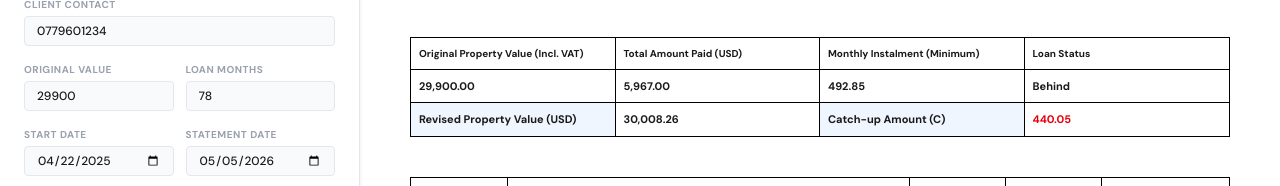
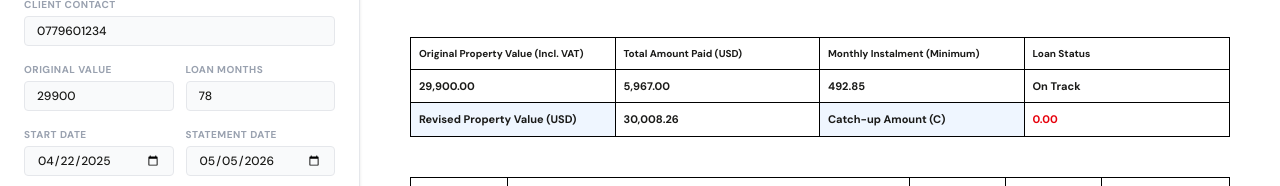
Before and after one commit to Five-Two-Two-Five/Northgate-statement-Sim, a React (Vite) app: page / in a window 1280 px wide. Shown: the part 267-453 px from the top of the page. Built offline with nearby package versions, Linux system fonts and the light colour scheme.

Commit message:
fix(calculations): adjust instalment due date logic and VAT adjustment formula

```diff
--- a/src/App.tsx
+++ b/src/App.tsx
@@ -79,7 +79,8 @@ const monthsElapsed = (startValue: string, statementValue: string) => {
   const dueDay = startDate.getDate();
 
   let count = 0;
-  let current = buildAlignedDate(startDate.getFullYear(), startDate.getMonth(), dueDay);
+  // Start counting from 1 month after the start date
+  let current = buildAlignedDate(startDate.getFullYear(), startDate.getMonth() + 1, dueDay);
 
   while (current <= endDate) {
     count += 1;
@@ -216,11 +217,11 @@ export default function App() {
 
     const calculations = [
       ['Monthly Instalment (M)', { formula: 'ROUND(PMT(B9/12, B10, -B8), 2)' }], // B15
-      ['Instalments Due (N)', { formula: 'DATEDIF(B6, B7, "m") + 1' }], // B16
+      ['Instalments Due (N)', { formula: 'DATEDIF(B6, B7, "m")' }], // B16
       ['Expected Total (E = N * M)', { formula: 'B15 * B16' }], // B17
       ['Total Paid (P)', { formula: 'SUM(Ledger!D:D)' }], // B18
       ['Catch-up Amount (E - P)', { formula: 'MAX(0, B17 - B18)' }], // B19
-      ['VAT Adjustment Amount', { formula: 'ROUND(((B8-SUMIFS(Ledger!D:D, Ledger!A:A, "<"&B12))/1.15) * (B11 - 0.15), 2)' }], // B20
+      ['VAT Adjustment Amount', { formula: 'ROUND(((B8-SUMIFS(Ledger!D:D, Ledger!A:A, "<="&B6))/1.15) * (B11 - 0.15), 2)' }], // B20
       ['Revised Property Value', { formula: 'B8 + B20' }], // B21
       ['Remaining Balance', { formula: 'B21 + SUM(Ledger!C:C) - SUM(Ledger!D:D)' }], // B22
     ];
@@ -475,7 +476,8 @@ export default function App() {
     }
 
     for (let instalmentNumber = 1; instalmentNumber <= instalmentsDue; instalmentNumber += 1) {
-      const dueDate = buildAlignedDate(start.getFullYear(), start.getMonth() + instalmentNumber - 1, dueDay);
+      // First instalment (n=1) is due 1 month after the start date
+      const dueDate = buildAlignedDate(start.getFullYear(), start.getMonth() + instalmentNumber, dueDay);
       const dueDateKey = toISODate(dueDate);
       const expectedPaid = Number((instalmentNumber * minimumInstalment).toFixed(2));
       const paidByDueDate = payments
```
